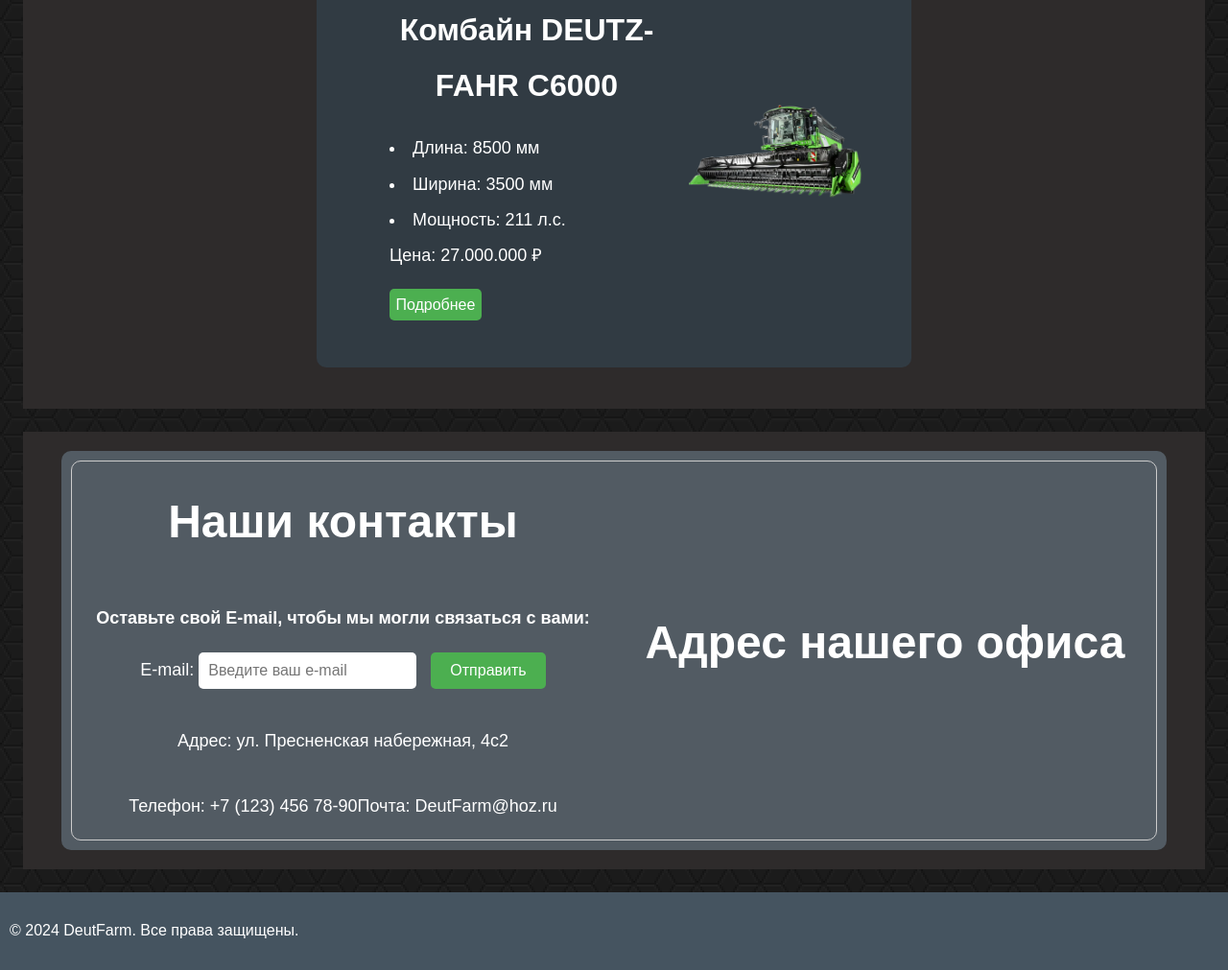
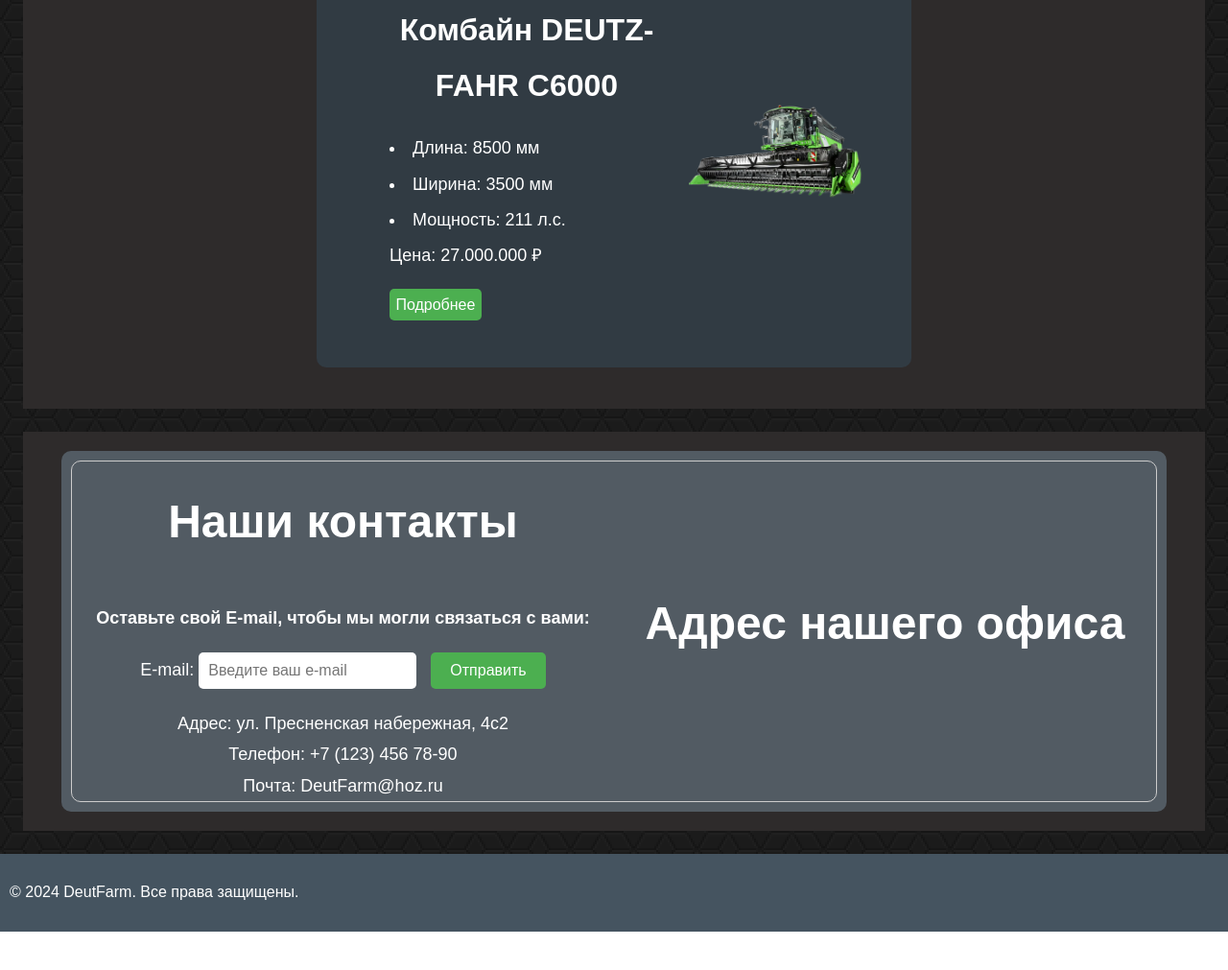
Before and after one commit to EgorKolchugin/DeutFarm, a plain HTML site: page index.html in a window 1280 px wide. Shown: the part 5630-6641 px from the top of the page at 96% size. After the commit the page ends 6601 px from the top, so only its background shows below. Drawn offline with Linux system fonts and the light colour scheme.

Commit message:
Update index.html

```diff
--- a/index.html
+++ b/index.html
@@ -193,9 +193,9 @@
                     <!-- <input type="email" id="email" name="email" placeholder="Введите ваш e-mail" required>
                     <button type="submit">Отправить</button> -->
                     <div>
-                        <p>Адрес: ул. Пресненская набережная, 4с2</p>
-                        <p>Телефон: +7 (123) 456 78-90</p>
-                        <p>Почта: DeutFarm@hoz.ru</p>
+                        Адрес: ул. Пресненская набережная, 4с2<br>
+                        Телефон: +7 (123) 456 78-90<br>
+                        Почта: DeutFarm@hoz.ru<br>
                     </div>
                 </div>
                 <!-- <hr> -->
@@ -224,7 +224,6 @@
     const navbar = document.querySelector('.navbar');
     const header = document.querySelector('.background-slider');
     const help = document.querySelector('.navbarhelp');
-
     // Форма отправки
 
     // Находим элементы
```
